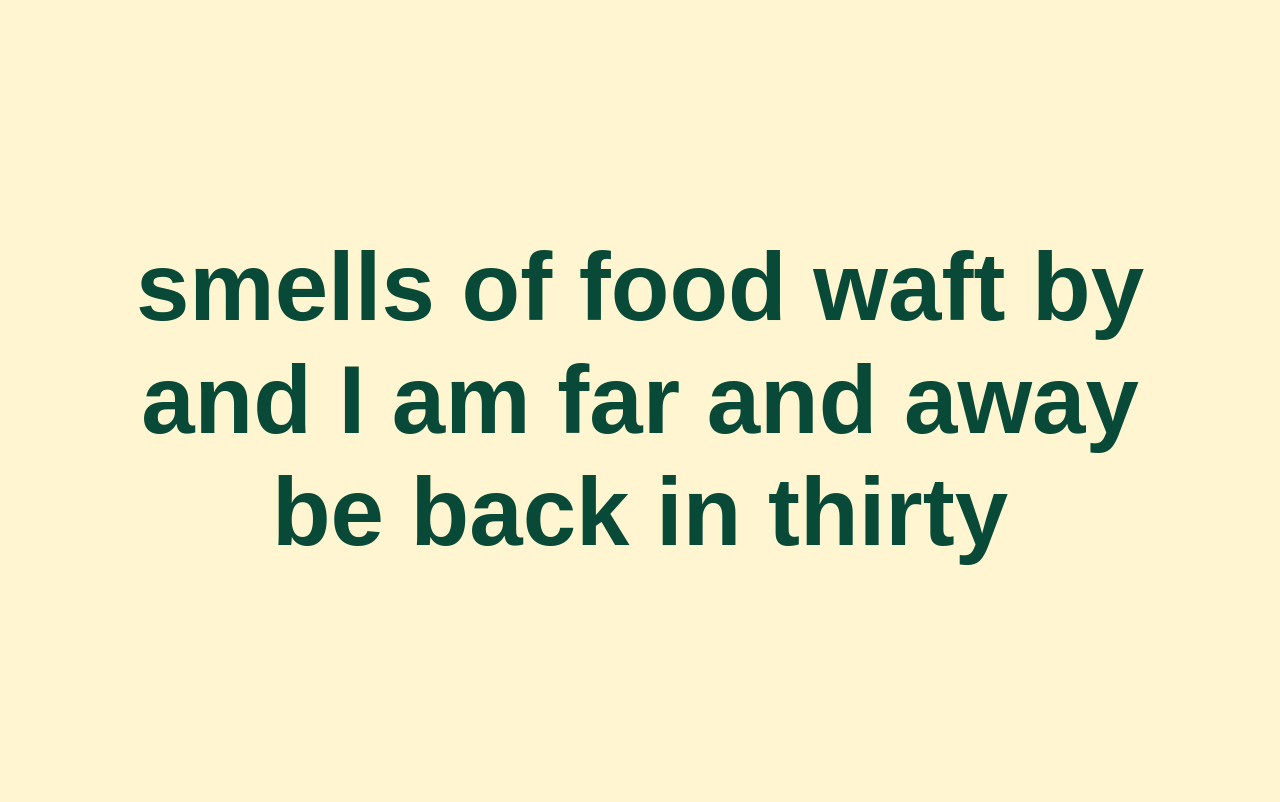
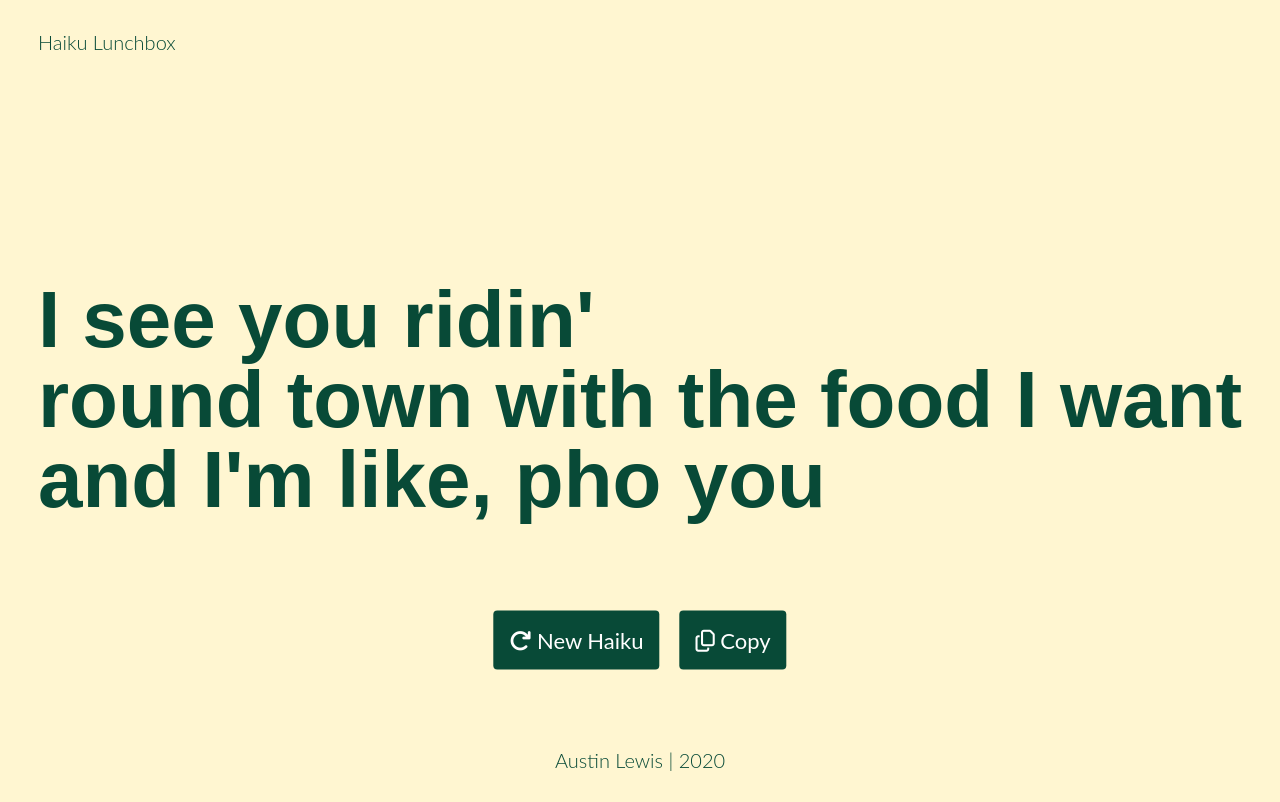
Before and after one commit to ALewis17/haikulunchbox, a plain HTML site: page index.html in a window 1280 px wide. Drawn offline with Linux system fonts and the light colour scheme; a web font is replaced by a local one.

Commit message:
Version 1.0

```diff
--- a/index.html
+++ b/index.html
@@ -1,41 +1,31 @@
 <!DOCTYPE html>
 <html>
-<style>
-    @import url('https://fonts.googleapis.com/css2?family=Castoro&display=swap');
-
-    body {
-        background: #FFF6D1;
-    }
-
-    h1 {
-        font-family: 'Castoro', Arial, Helvetica, sans-serif;
-        font-size: 6em;
-        line-height: .5em;
-        color: #084A37;
-        text-align: center;
-    }
-
-    .haikuZone {
-  position: absolute;
-  white-space: nowrap;
-  top: 50%;
-  left: 50%;
-  transform: translate(-50%, -50%);
-}
-}
-</style>
 
 <head>
+    <script src="https://kit.fontawesome.com/b030ef91fb.js" crossorigin="anonymous"></script>
+    <link rel="stylesheet" href="styles.css">
     <title>Haiku Lunchbox</title>
 </head>
 
-<body>
+<body onload="javascript:newHaiku()">
+
+    <h2>Haiku Lunchbox</h2>
+
     <div class="haikuZone">
-        <h1>smells of food waft by</h1>
-        <h1>and I am far and away</h1>
-        <h1>be back in thirty</h1>
+        <div type="text" id="haikuDisplay">
+            <!--Haikus will display here-->
+        </div>
     </div>
+
+    <div class="buttonZone">
+        <button onclick="newHaiku()"><i class="fas fa-redo"></i> New Haiku</button>
+        <button onclick="CopyToClipboard('haikuDisplay')"><i class="far fa-copy"></i> Copy</button>
+    </div>
+
+    <script src="scripts.js"></script>
 </body>
+<footer>
+    <h2><a href="https://www.austinlewis.design/" target="_Blank">Austin Lewis</a> | 2020</h2>
+</footer>
 
-<!--Add an array to pull in multiple haikus-->
 </html>
--- /dev/null
+++ b/scripts.js
@@ -0,0 +1,25 @@
+var haiku = [
+    'smells of food waft by<br>and I am far and away<br>be back in thirty',
+    "I see you ridin'<br>round town with the food I want<br>and I'm like, pho you",
+    'Pears'
+]
+
+
+function newHaiku() {
+    var randomNumber = Math.floor(Math.random() * (haiku.length));
+    document.getElementById('haikuDisplay').innerHTML = haiku[randomNumber];
+}
+
+function CopyToClipboard(containerid) {
+    if (document.selection) {
+      var range = document.body.createTextRange();
+      range.moveToElementText(document.getElementById(containerid));
+      range.select().createTextRange();
+      document.execCommand("copy");
+    } else if (window.getSelection) {
+      var range = document.createRange();
+      range.selectNode(document.getElementById(containerid));
+      window.getSelection().addRange(range);
+      document.execCommand("copy");
+    }
+  }
--- /dev/null
+++ b/styles.css
@@ -0,0 +1,78 @@
+@import url('https://fonts.googleapis.com/css2?family=Castoro&display=swap');
+
+body {
+    background: #FFF6D1;
+}
+
+footer {
+    position: absolute;
+    top: 95%;
+    left: 50%;
+    transform: translate(-50%, -50%);
+}
+
+#haikuDisplay {
+    font-family: 'Castoro', sans-serif;
+    font-size: 80px;
+    font-weight: 600;
+    line-height: 1em;
+    color: #084A37;
+    text-align: left;
+}
+
+h2 {
+    font-family: 'Lato', sans-serif;
+    font-weight: 300;
+    font-size: 20px;
+    line-height: .5em;
+    color: #084A37;
+    text-align: left;
+    padding: 20px 30px;
+}
+
+a {
+    text-decoration: none;
+    color: #084A37;
+}
+
+button {
+    background-color: #084A37;
+    color: #ffffff;
+    font-family: 'Lato', sans-serif;
+    font-size: 22px;
+    padding: 16px;
+    border: none;
+    border-radius: 4px;
+    margin: 8px;
+
+}
+
+button:hover, button:active {
+    background-color: #066161;
+    cursor: pointer;
+    border: none;
+}
+
+.haikuZone {
+    position: absolute;
+    white-space: nowrap;
+    top: 50%;
+    left: 50%;
+    transform: translate(-50%, -50%);
+}
+
+.buttonZone {
+    position: absolute;
+    white-space: nowrap;
+    top: 80%;
+    left: 50%;
+    transform: translate(-50%, -50%);
+}
+
+input {
+    border: none;
+    outline: none;
+    background-color: transparent;
+    font-family: inherit;
+    font-size: inherit;
+}
```
Also changed, not shown: 1 other file.
